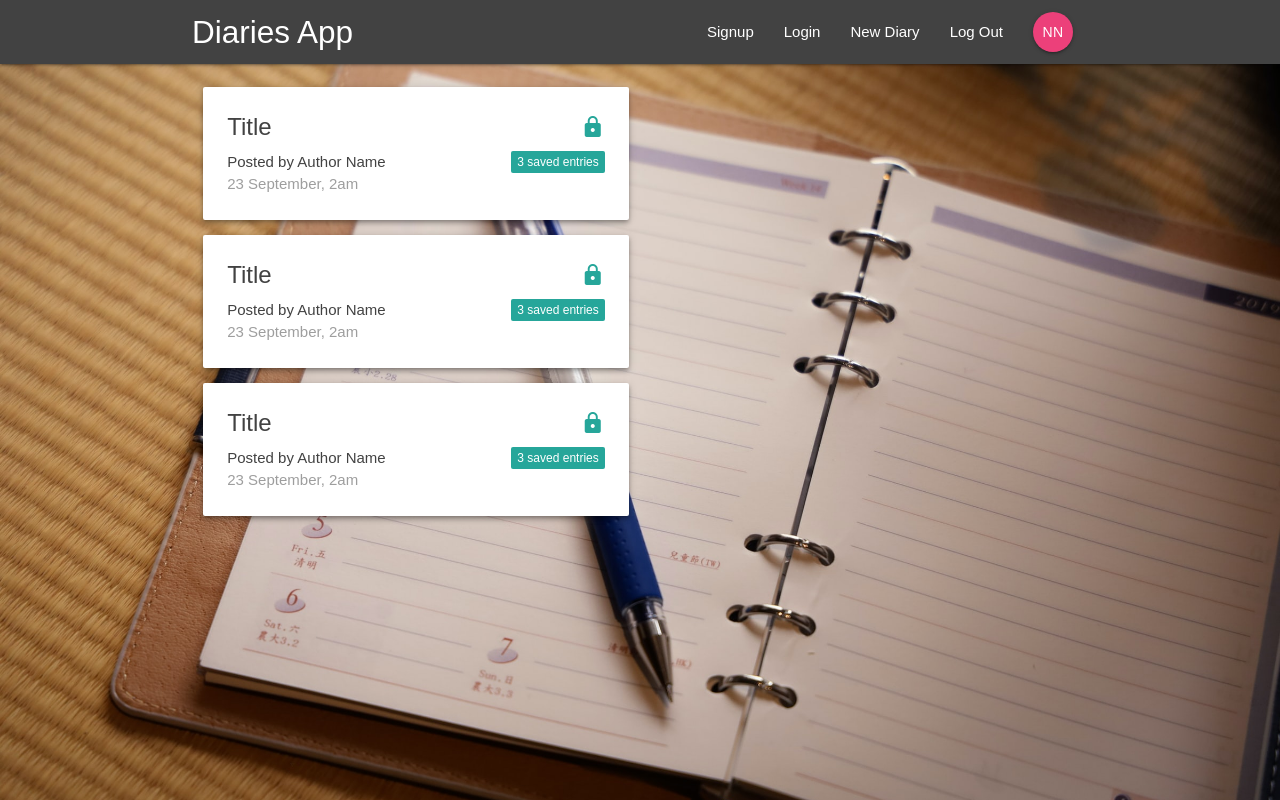
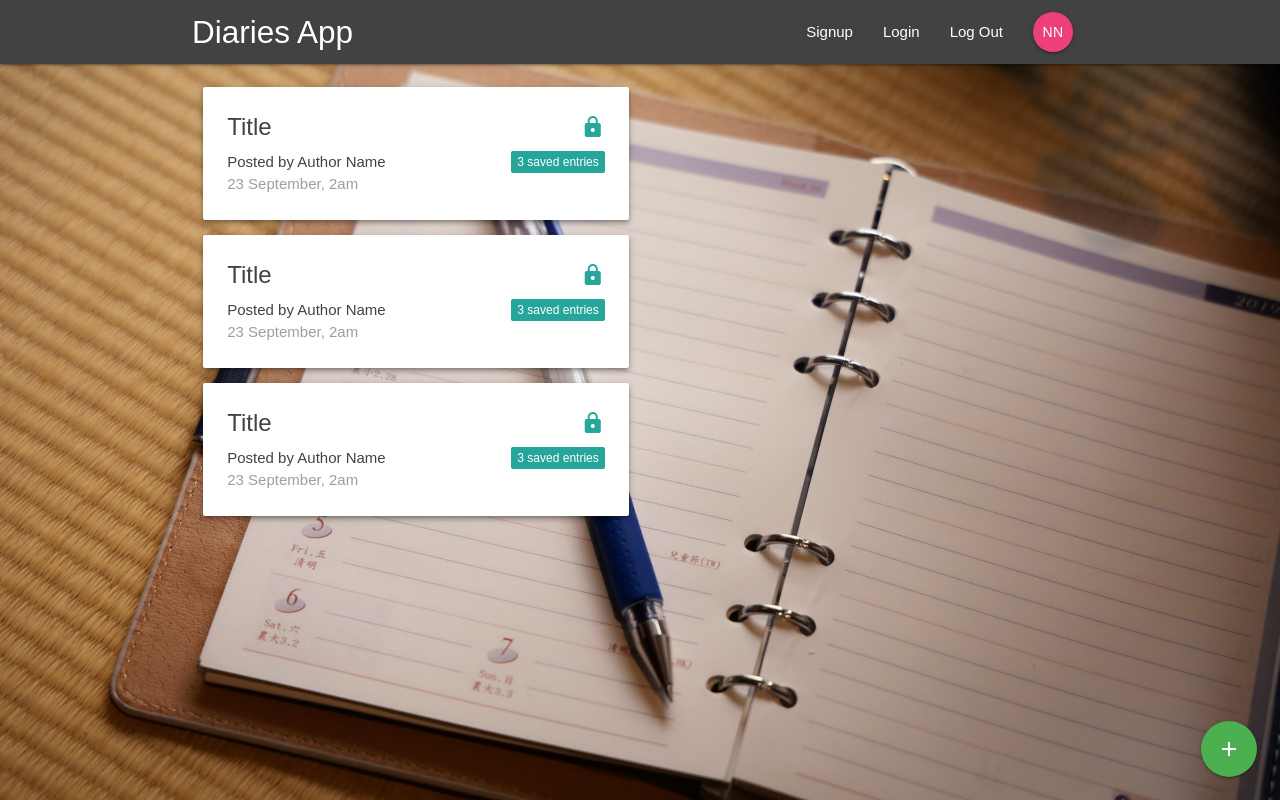
Before and after one commit to developer-junaid/Diaries-Manager-App, a React (Create React App) app: page / in a window 1280 px wide. Built offline with nearby package versions, Linux system fonts and the light colour scheme.

Commit message:
Added Floating button instead of nav link, for adding new diary

```diff
--- a/src/components/diaries/DiariesList.js
+++ b/src/components/diaries/DiariesList.js
@@ -1,5 +1,6 @@
 import React from "react";
 import DiarySummary from "./DiarySummary";
+import { Link } from "react-router-dom";
 
 const DiariesList = () => {
   return (
@@ -7,6 +8,15 @@ const DiariesList = () => {
       <DiarySummary />
       <DiarySummary />
       <DiarySummary />
+      <div class="fixed-action-btn">
+        <Link
+          title="add diary"
+          class="btn-floating btn-large waves-effect waves-light green"
+          to="/create_diary"
+        >
+          <i class="material-icons">add</i>
+        </Link>
+      </div>
     </div>
   );
 };
--- a/src/components/layout/SignedInLinks.js
+++ b/src/components/layout/SignedInLinks.js
@@ -5,9 +5,6 @@ import { NavLink } from "react-router-dom";
 const SignedInLinks = (props) => {
   return (
     <ul className="right">
-      <li>
-        <NavLink to="/create_diary">New Diary</NavLink>
-      </li>
       <li>
         <NavLink to="/">Log Out</NavLink>
       </li>
```
